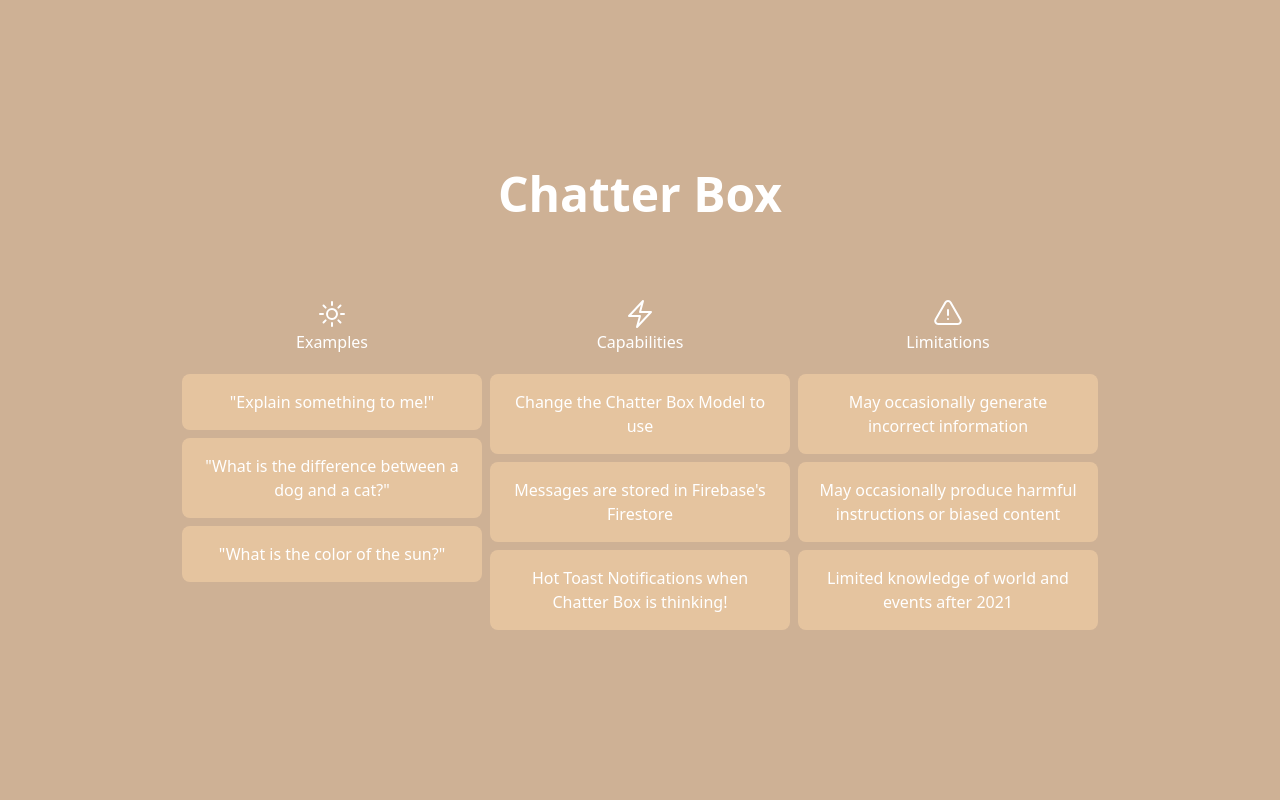
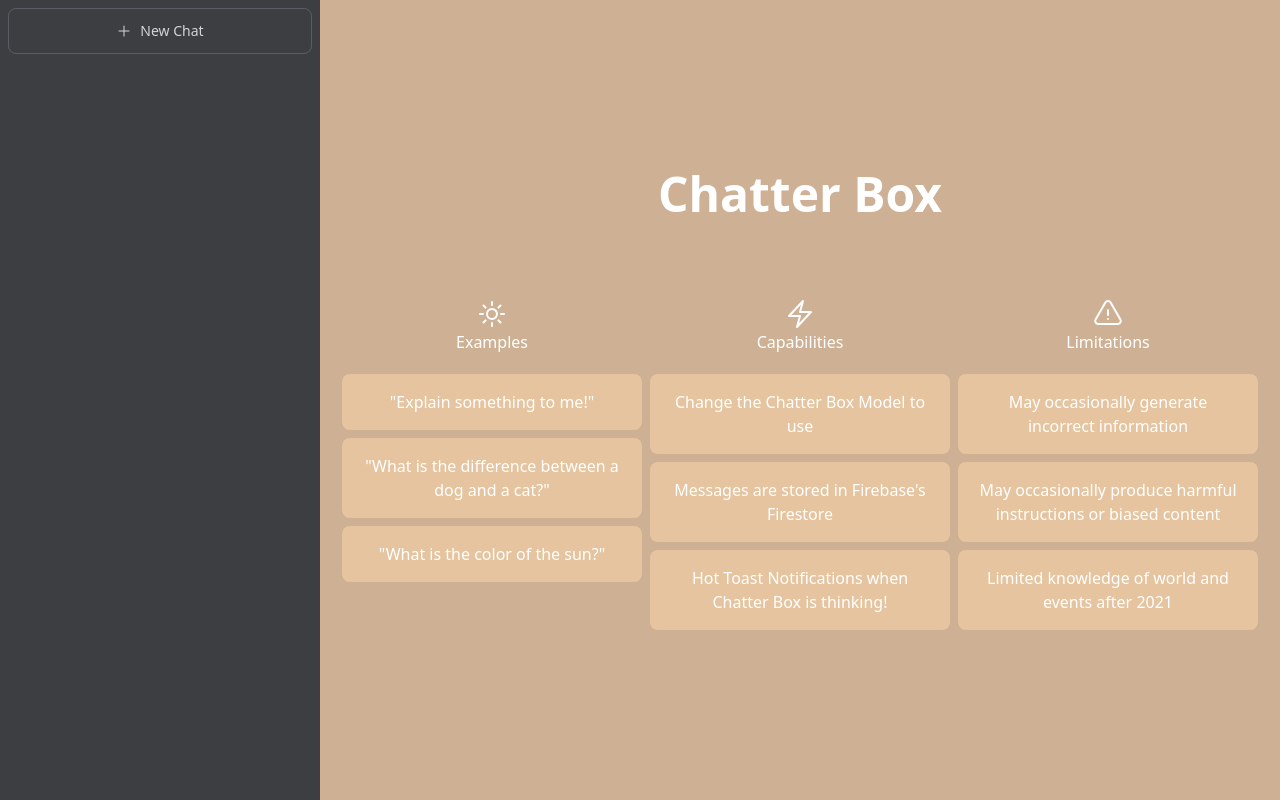
Before and after one commit to patrickgip94/Chatter-Box, a Next.js app: page / in a window 1280 px wide. Built offline with nearby package versions, Linux system fonts and the light colour scheme.

Commit message:
NextAuth implemented

```diff
--- a/app/layout.tsx
+++ b/app/layout.tsx
@@ -1,3 +1,4 @@
+import SideBar from "../components/SideBar";
 import "../styles/globals.css";
 
 export default function RootLayout({
@@ -9,8 +10,11 @@
     <html>
       <head />
       <body>
-        <div>
+        <div className="flex">
           {/* SIDEBAR */}
+          <div className="bg-[#3c3e42] max-w-xs h-screen overflow-y-auto md:min-w-[20rem]">
+            <SideBar />
+          </div>
 
           {/* CLIENTPROVIDER - NOTIFICATION */}
 
--- /dev/null
+++ b/components/NewChat.tsx
@@ -0,0 +1,13 @@
+import { PlusIcon } from "@heroicons/react/24/solid";
+import React from "react";
+
+function NewChat() {
+  return (
+    <div className="border-gray-500/60 border chatRow">
+      <PlusIcon className="h-4 w-4" />
+      <p>New Chat</p>
+    </div>
+  );
+}
+
+export default NewChat;
--- /dev/null
+++ b/components/SideBar.tsx
@@ -0,0 +1,20 @@
+import NewChat from "./NewChat";
+
+function SideBar() {
+  return (
+    <div className="p-2 flex flex-col h-screen">
+      <div className="flex-1">
+        <div className="">
+          {/* NEW CHAT GOES HERE */}
+          <NewChat />
+
+          <div>{/* Model Selection */}</div>
+
+          {/* Map through the Chat rows */}
+        </div>
+      </div>
+    </div>
+  );
+}
+
+export default SideBar;
--- a/package.json
+++ b/package.json
@@ -8,6 +8,7 @@
   "dependencies": {
     "@heroicons/react": "^2.0.16",
     "next": "latest",
+    "next-auth": "^4.19.2",
     "react": "18.2.0",
     "react-dom": "18.2.0"
   },
--- /dev/null
+++ b/pages/api/auth/[...nextauth].ts
@@ -0,0 +1,15 @@
+import NextAuth from "next-auth";
+import GoogleProvider from "next-auth/providers/google";
+
+export const authOptions = {
+  // Configure one or more authentication providers
+  providers: [
+    GoogleProvider({
+      clientId: process.env.GOOGLE_ID!,
+      clientSecret: process.env.GOOGLE_SECRET!,
+    }),
+    // ...add more providers here
+  ],
+};
+
+export default NextAuth(authOptions);
--- a/styles/globals.css
+++ b/styles/globals.css
@@ -6,4 +6,10 @@
   .infoText {
     @apply p-4 bg-orange-200/50 rounded-lg max-w-[300px];
   }
+
+  .chatRow {
+    @apply rounded-lg px-5 py-3 text-sm flex items-center
+    justify-center space-x-2 hover:bg-gray-700/70 cursor-pointer text-gray-300 transition-all
+    duration-200 ease-out;
+  }
 }
```
Also changed, not shown: 1 other file (tests, documents, lock files or other folders).
